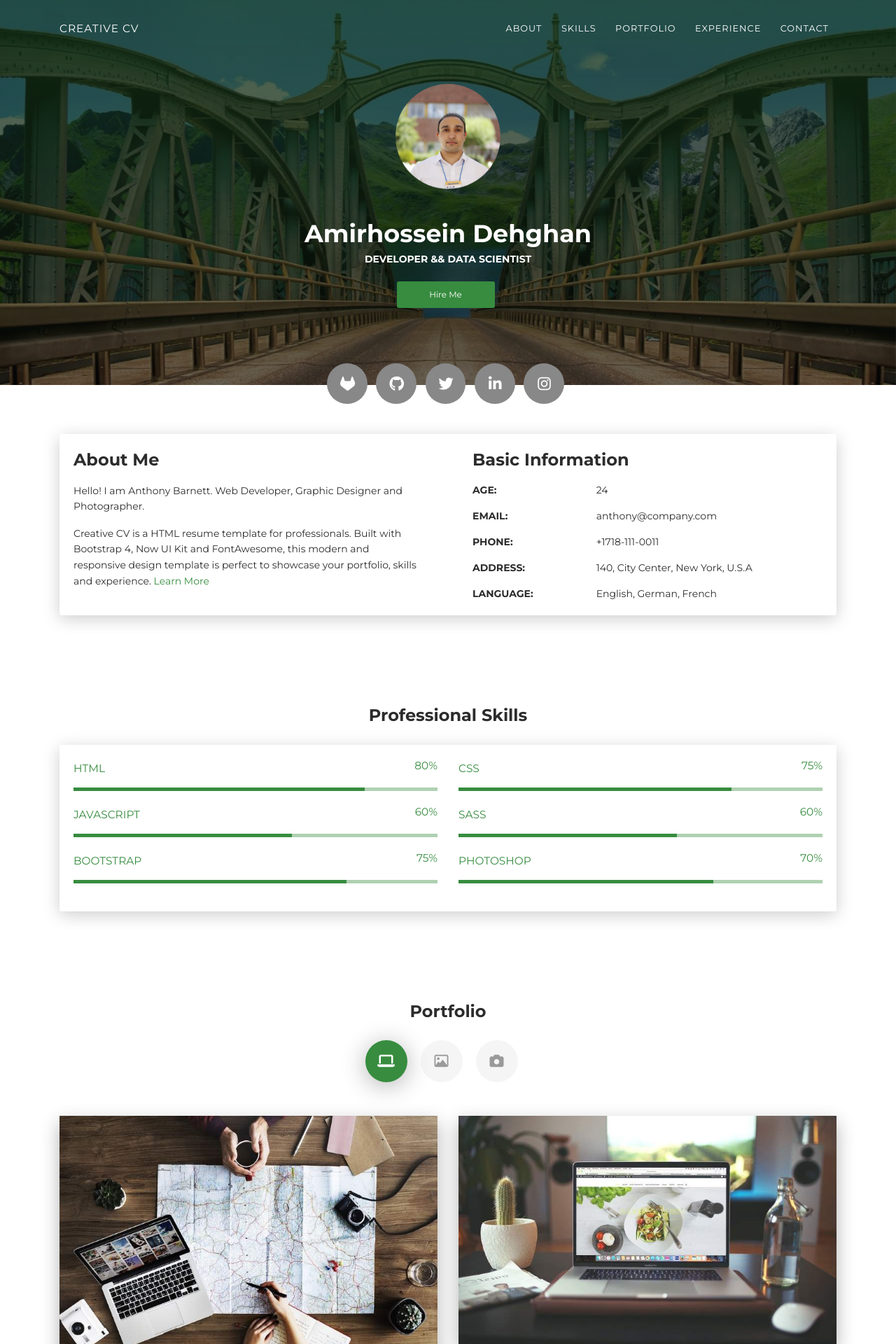
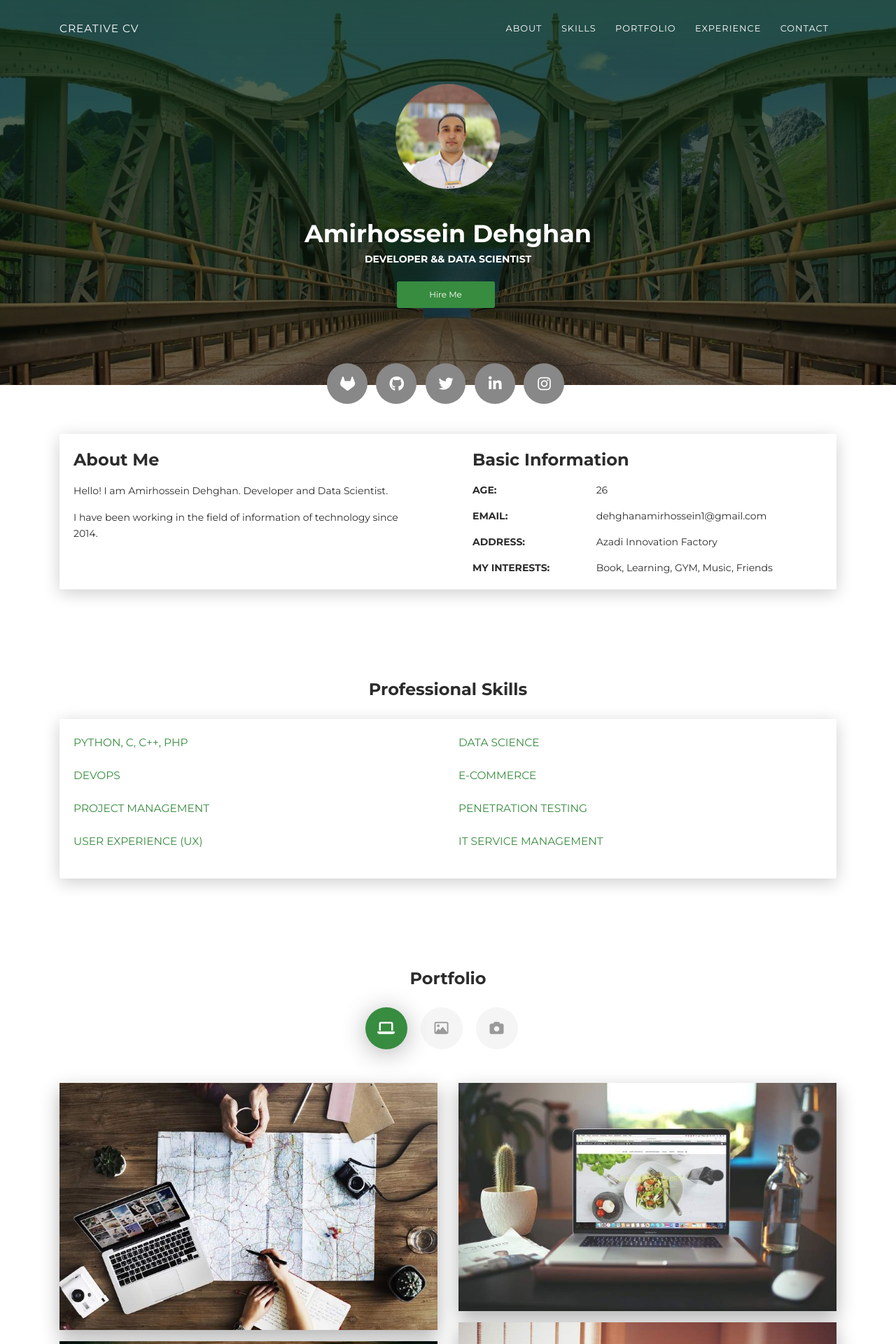
Before and after one commit to amirhosseindehghan1/amirhosseindehghan, a Django app: template home/templates/index.html in a window 1280 px wide. Shown: the top 1920 px of the page at 70% size. Run offline with Django 4.2, Linux system fonts and the light colour scheme; the template is opened without the code that fills it, so the values that code supplies are empty; parts of the project's set-up code (start-up, migrations or seed data) failed here and were passed over; some libraries are stand-ins or nearby versions.

Commit message:
skills uodate

```diff
--- a/home/templates/index.html
+++ b/home/templates/index.html
@@ -76,8 +76,8 @@
         <div class="col-lg-6 col-md-12">
           <div class="card-body">
             <div class="h4 mt-0 title">About Me</div>
-            <p>Hello! I am Anthony Barnett. Web Developer, Graphic Designer and Photographer.</p>
-            <p>Creative CV is a HTML resume template for professionals. Built with Bootstrap 4, Now UI Kit and FontAwesome, this modern and responsive design template is perfect to showcase your portfolio, skills and experience. <a href="https://templateflip.com/templates/creative-cv/" target="_blank">Learn More</a></p>
+            <p>Hello! I am Amirhossein Dehghan. Developer and Data Scientist.</p>
+            <p>I have been working in the field of information of technology since 2014. </p>
           </div>
         </div>
         <div class="col-lg-6 col-md-12">
@@ -85,23 +85,23 @@
             <div class="h4 mt-0 title">Basic Information</div>
             <div class="row">
               <div class="col-sm-4"><strong class="text-uppercase">Age:</strong></div>
-              <div class="col-sm-8">24</div>
+              <div class="col-sm-8">26</div>
             </div>
             <div class="row mt-3">
               <div class="col-sm-4"><strong class="text-uppercase">Email:</strong></div>
-              <div class="col-sm-8">anthony@company.com</div>
+              <div class="col-sm-8">dehghanamirhossein1@gmail.com</div>
+            </div>
+           <!-- <div class="row mt-3">
+              <div class="col-sm-4"><strong class="text-uppercase">Phone:</strong></div>
+              <div class="col-sm-8">+1718-111-0011</div>
+            </div> -->
+            <div class="row mt-3">
+              <div class="col-sm-4"><strong class="text-uppercase">Address:</strong></div>
+              <div class="col-sm-8">Azadi Innovation Factory</div>
             </div>
             <div class="row mt-3">
-              <div class="col-sm-4"><strong class="text-uppercase">Phone:</strong></div>
-              <div class="col-sm-8">+1718-111-0011</div>
-            </div>
-            <div class="row mt-3">
-              <div class="col-sm-4"><strong class="text-uppercase">Address:</strong></div>
-              <div class="col-sm-8">140, City Center, New York, U.S.A</div>
-            </div>
-            <div class="row mt-3">
-              <div class="col-sm-4"><strong class="text-uppercase">Language:</strong></div>
-              <div class="col-sm-8">English, German, French</div>
+              <div class="col-sm-4"><strong class="text-uppercase">My interests:</strong></div>
+              <div class="col-sm-8">Book, Learning, GYM, Music, Friends </div>
             </div>
           </div>
         </div>
@@ -116,49 +116,65 @@
       <div class="card-body">
         <div class="row">
           <div class="col-md-6">
-            <div class="progress-container progress-primary"><span class="progress-badge">HTML</span>
-              <div class="progress">
+            <div class="progress-container progress-primary"><span class="progress-badge">Python, c, C++, php</span>
+              <!--<div class="progress">
                 <div class="progress-bar progress-bar-primary" data-aos="progress-full" data-aos-offset="10" data-aos-duration="2000" role="progressbar" aria-valuenow="60" aria-valuemin="0" aria-valuemax="100" style="width: 80%;"></div><span class="progress-value">80%</span>
-              </div>
+              </div>-->
             </div>
           </div>
           <div class="col-md-6">
-            <div class="progress-container progress-primary"><span class="progress-badge">CSS</span>
-              <div class="progress">
+            <div class="progress-container progress-primary"><span class="progress-badge">Data science</span>
+              <!--<div class="progress">
                 <div class="progress-bar progress-bar-primary" data-aos="progress-full" data-aos-offset="10" data-aos-duration="2000" role="progressbar" aria-valuenow="60" aria-valuemin="0" aria-valuemax="100" style="width: 75%;"></div><span class="progress-value">75%</span>
-              </div>
+              </div>-->
             </div>
           </div>
         </div>
         <div class="row">
           <div class="col-md-6">
-            <div class="progress-container progress-primary"><span class="progress-badge">JavaScript</span>
-              <div class="progress">
+            <div class="progress-container progress-primary"><span class="progress-badge">DevOps</span>
+             <!--<div class="progress">
                 <div class="progress-bar progress-bar-primary" data-aos="progress-full" data-aos-offset="10" data-aos-duration="2000" role="progressbar" aria-valuenow="60" aria-valuemin="0" aria-valuemax="100" style="width: 60%;"></div><span class="progress-value">60%</span>
-              </div>
+              </div>-->
             </div>
           </div>
           <div class="col-md-6">
-            <div class="progress-container progress-primary"><span class="progress-badge">SASS</span>
-              <div class="progress">
+            <div class="progress-container progress-primary"><span class="progress-badge">E-Commerce</span>
+             <!-- <div class="progress">
                 <div class="progress-bar progress-bar-primary" data-aos="progress-full" data-aos-offset="10" data-aos-duration="2000" role="progressbar" aria-valuenow="60" aria-valuemin="0" aria-valuemax="100" style="width: 60%;"></div><span class="progress-value">60%</span>
-              </div>
+              </div>-->
             </div>
           </div>
         </div>
         <div class="row">
           <div class="col-md-6">
-            <div class="progress-container progress-primary"><span class="progress-badge">Bootstrap</span>
-              <div class="progress">
+            <div class="progress-container progress-primary"><span class="progress-badge">project management</span>
+              <!--<div class="progress">
                 <div class="progress-bar progress-bar-primary" data-aos="progress-full" data-aos-offset="10" data-aos-duration="2000" role="progressbar" aria-valuenow="60" aria-valuemin="0" aria-valuemax="100" style="width: 75%;"></div><span class="progress-value">75%</span>
-              </div>
+              </div>-->
             </div>
           </div>
           <div class="col-md-6">
-            <div class="progress-container progress-primary"><span class="progress-badge">Photoshop</span>
-              <div class="progress">
+            <div class="progress-container progress-primary"><span class="progress-badge">penetration testing</span>
+             <!-- <div class="progress">
                 <div class="progress-bar progress-bar-primary" data-aos="progress-full" data-aos-offset="10" data-aos-duration="2000" role="progressbar" aria-valuenow="60" aria-valuemin="0" aria-valuemax="100" style="width: 70%;"></div><span class="progress-value">70%</span>
-              </div>
+              </div>-->
+            </div>
+          </div>
+        </div>
+          <div class="row">
+          <div class="col-md-6">
+            <div class="progress-container progress-primary"><span class="progress-badge">User experience (UX)</span>
+              <!--<div class="progress">
+                <div class="progress-bar progress-bar-primary" data-aos="progress-full" data-aos-offset="10" data-aos-duration="2000" role="progressbar" aria-valuenow="60" aria-valuemin="0" aria-valuemax="100" style="width: 75%;"></div><span class="progress-value">75%</span>
+              </div>-->
+            </div>
+          </div>
+          <div class="col-md-6">
+            <div class="progress-container progress-primary"><span class="progress-badge">IT service management</span>
+             <!-- <div class="progress">
+                <div class="progress-bar progress-bar-primary" data-aos="progress-full" data-aos-offset="10" data-aos-duration="2000" role="progressbar" aria-valuenow="60" aria-valuemin="0" aria-valuemax="100" style="width: 70%;"></div><span class="progress-value">70%</span>
+              </div>-->
             </div>
           </div>
         </div>
```
